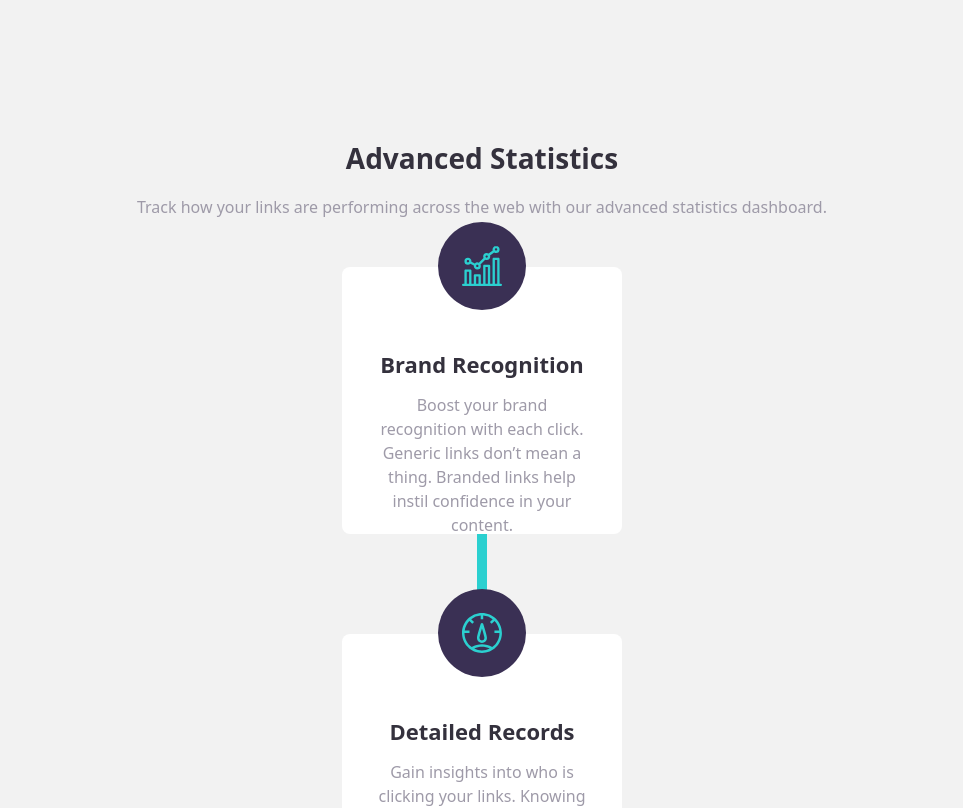
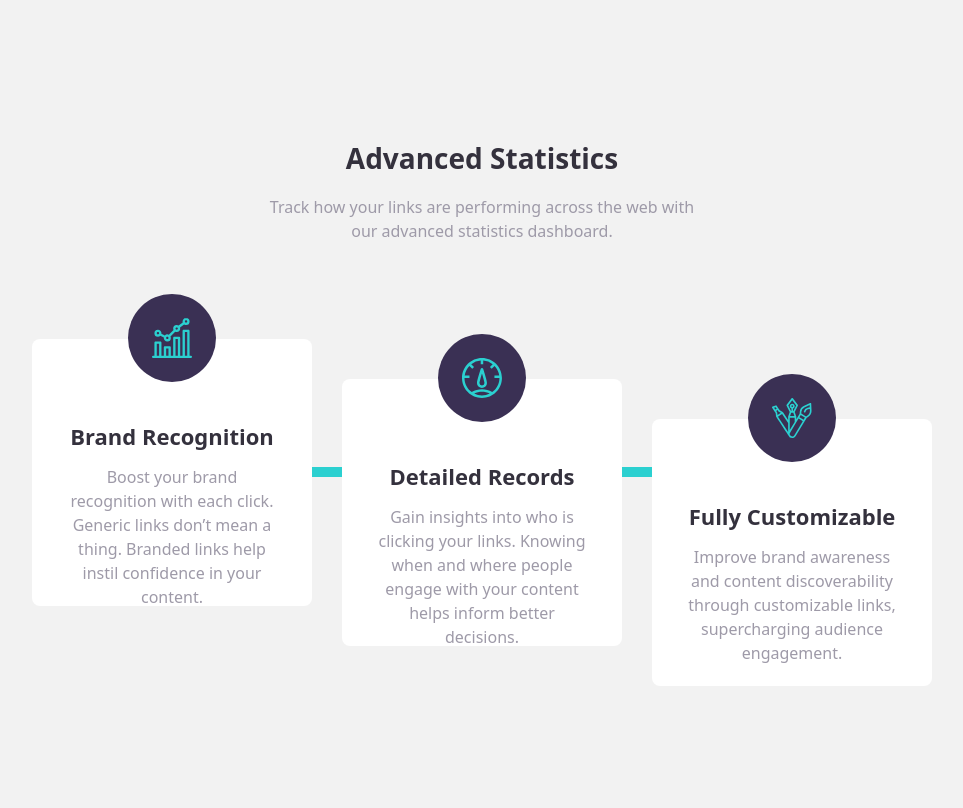
Before and after one commit to HamDean/shortly, a React (Vite) app: page / in a window 1280 px wide. Shown: the part 780-1588 px from the top of the page, without its empty margins (158-1121 px from the left). Built offline with nearby package versions, Linux system fonts and the light colour scheme.

Commit message:
Adjust stat section for desktop

```diff
--- a/src/components/Media.tsx
+++ b/src/components/Media.tsx
@@ -2,11 +2,14 @@ interface Props {
   cardImage: string;
   title: string;
   tag: string;
+  modify?: string;
 }
 
-const Media = ({ cardImage, title, tag }: Props) => {
+const Media = ({ cardImage, title, tag, modify }: Props) => {
   return (
-    <div className="w-[280px] h-[267px] bg-white rounded-lg flex flex-col items-center px-[32px] py-[41px] relative">
+    <div
+      className={`w-[280px] h-[267px] bg-white rounded-lg flex flex-col items-center px-[32px] py-[41px] relative ${modify}`}
+    >
       <div className="bg-[#3A3054] w-[88px] h-[88px] rounded-full flex flex-col items-center justify-center absolute bottom-56">
         <img
           src={cardImage}
--- a/src/components/Stats.tsx
+++ b/src/components/Stats.tsx
@@ -5,36 +5,40 @@ import Customize from "../assets/icon-fully-customizable.svg";
 
 const Stats = () => {
   return (
-    <section className=" bg-[#F2F2F2]">
-      <div className="md:max-w-[1108px]  mx-5 md:mx-20 lg:mx-32 text-center">
+    <section className="bg-[#F2F2F2] pb-24">
+      <div className="flex flex-col items-center md:max-w-[1108px] mx-5 md:mx-20 lg:mx-32 text-center">
         <h1 className="font-bold text-[#34313D] text-[28px] mb-[16px]">
           Advanced Statistics
         </h1>
 
-        <p className="text-[#9E9AA8] mb-[48px]">
+        <p className="text-[#9E9AA8] mb-[48px] text-center max-w-[48ch]">
           Track how your links are performing across the web with our advanced
           statistics dashboard.
         </p>
 
-        <div className="flex flex-col items-center">
+        <div className="flex flex-col items-center mt-[48px] lg:flex-row">
           <Media
             cardImage={Brand}
             title="Brand recognition"
             tag="Boost your brand recognition with each click. Generic links don’t mean a thing. Branded links help instil confidence in your content."
           />
 
-          <hr className="border-[5px] h-[100px] border-[#2BD0D0]" />
+          <hr className="border-[5px] h-[100px] lg:h-[8px] lg:w-[30px] border-[#2BD0D0]" />
 
           <Media
             cardImage={Detail}
             title="Detailed records"
             tag="Gain insights into who is clicking your links. Knowing when and where people engage with your content helps inform better decisions."
+            modify="lg:top-10"
           />
-          <hr className="border-[5px] h-[100px] border-[#2BD0D0]" />
+
+          <hr className="border-[5px] h-[100px] lg:h-[8px] lg:w-[30px] border-[#2BD0D0]" />
+
           <Media
             cardImage={Customize}
             title="Fully customizable"
             tag="Improve brand awareness and content discoverability through customizable links, supercharging audience engagement."
+            modify="lg:top-20"
           />
         </div>
       </div>
```
